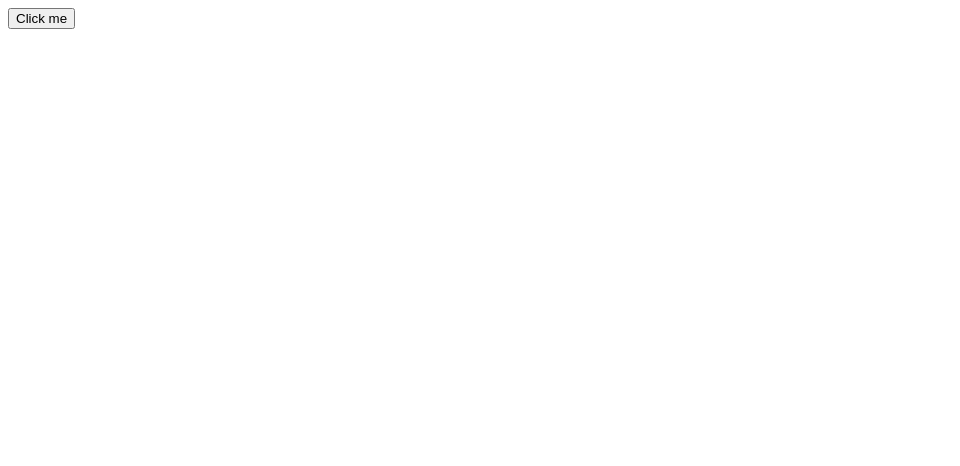
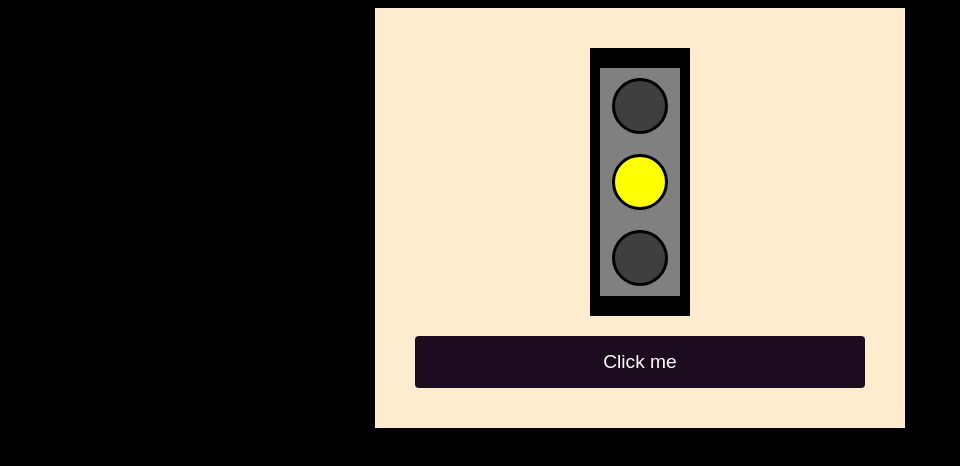
Before and after one commit to Jaquiel-Moreno/bootcamp-devjr-modulo3-trafic-light, a plain HTML site: page index.html in a window 1280 px wide. Shown: the whole page, without its empty margins (0-960 px from the left). Drawn offline with Linux system fonts and the light colour scheme.

Commit message:
closes #2 -CSS Externo

```diff
--- /dev/null
+++ b/Styles.css
@@ -0,0 +1,82 @@
+body{
+    background-color: black;
+}
+
+.container{
+    background-color: #FFEBCd;
+    padding: 40px;
+    width: 450px;
+    margin: auto;
+    display: flex;
+    flex-direction: column;
+    right: 100%;
+
+}
+
+.trafic-light{
+    background-color: #000000;
+    width: 100px;
+    padding-top: 10px;
+    padding-bottom: 10px;
+    display: flex;
+    flex-direction: column;
+    margin: auto;
+    margin-bottom: 20px;
+}
+
+.panel{
+    background-color: #808080;
+    margin: 10px;
+    padding: 10px;
+    display: flex;
+    flex-direction: column;
+    row-gap: 20px;
+}
+
+.light{
+    width: 50px;
+    height: 50px;
+    margin: auto;
+
+    border: #000;
+    border-width: medium;
+    border-style: solid;
+    border-radius: 50%;
+
+
+}
+
+.red-light{
+background-color: #ff0000;
+
+}
+
+.yellow-light{
+    background-color: #ffff00;
+
+
+}
+
+.green-light{
+    background-color: #00ff00;
+
+}
+
+.light-off{
+    background-color: #3f3f3f;
+
+
+}
+
+ /* Button*/
+ button{
+    background-color: #1d0c20;
+    border: none;
+    color: #fff;
+    padding: 15px 32px;
+    text-decoration: none;
+    font-size: 1.2rem;
+    border-radius: 4px;
+    cursor: pointer;
+
+ }
--- a/index.html
+++ b/index.html
@@ -3,19 +3,20 @@
 <head>
     <meta charset="UTF-8">
     <meta name="viewport" content="width=device-width, initial-scale=1.0">
+    <link rel="stylesheet" href="Styles.css">
     <title>Projeto Trafic Light</title>
 </head>
 <body>
     <div class="container">
         <div class="trafic-light">
             <div class="panel">
-                <div class="red-light">
+                <div class="light light-off">
 
                 </div>
-                <div class="yellow-light">
+                <div class="light yellow-light">
 
                 </div>
-                <div class="gree-light">
+                <div class="light light-off">
 
                 </div>
             </div>
```
